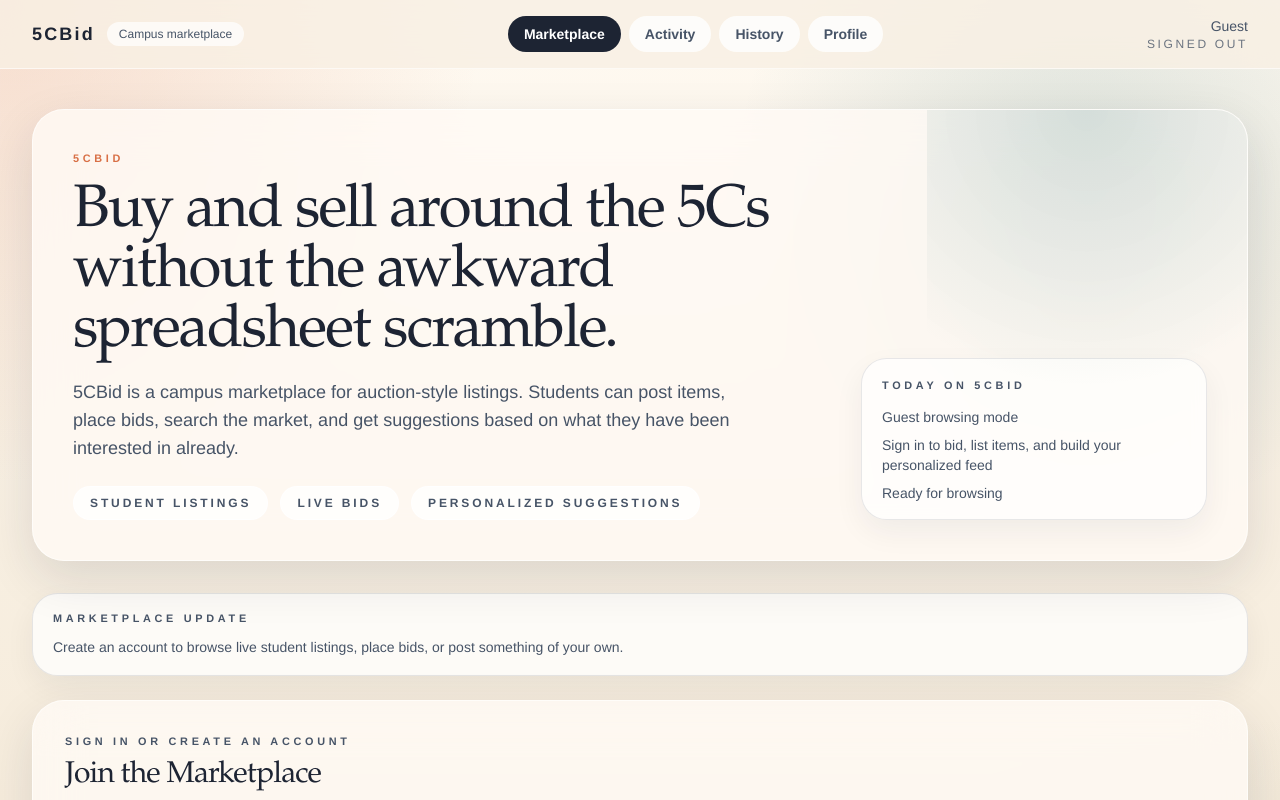
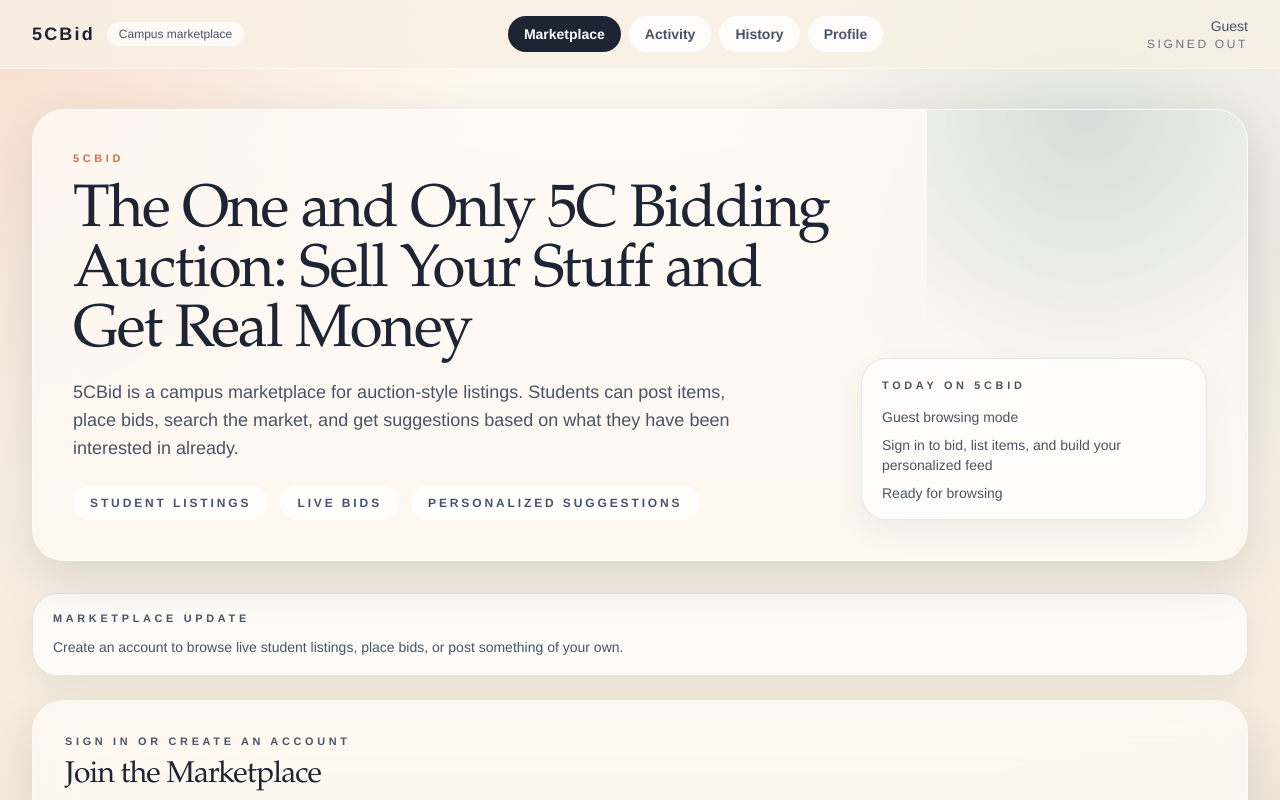
Before and after one commit to Khai189/CS62FinalFrontend, a Next.js app: page / in a window 1280 px wide. Shown: the top 800 px of the page. Built offline with nearby package versions, Linux system fonts and the light colour scheme.

Commit message:
new changes to dashboard text

```diff
--- a/components/dashboard.tsx
+++ b/components/dashboard.tsx
@@ -403,7 +403,7 @@ export function Dashboard() {
           <div className="mt-4 flex flex-col gap-5 lg:flex-row lg:items-end lg:justify-between">
             <div className="max-w-3xl">
               <h1 className="max-w-4xl text-4xl text-ink md:text-6xl">
-                Buy and sell around the 5Cs without the awkward spreadsheet scramble.
+                The One and Only 5C Bidding Auction: Sell Your Stuff and Get Real Money
               </h1>
               <p className="mt-4 max-w-2xl text-base leading-7 text-slate md:text-lg">
                 5CBid is a campus marketplace for auction-style listings. Students can post items,
```
